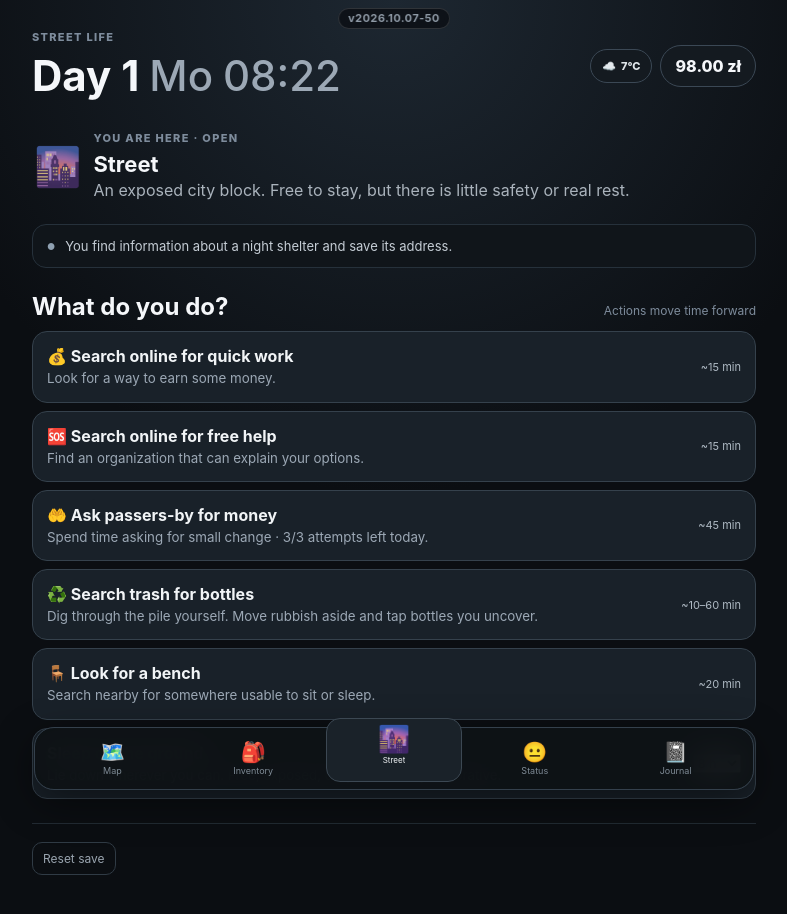
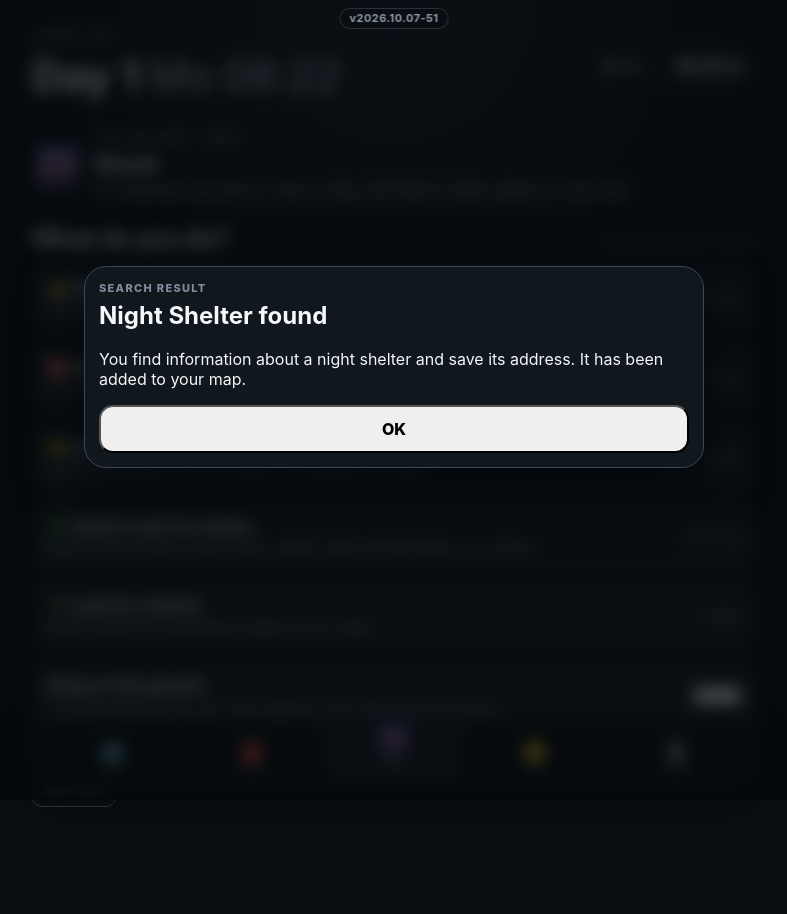
Before and after one commit to AlexanderKruk/street-life-game, a React (Vite) app: page / in a window 1280 px wide. Both pictures are taken after a click on the button 640 px from the left and 298 px from the top of the page. Shown: the top 914 px of the page, without its empty margins (246-1033 px from the left). Built offline with nearby package versions, Linux system fonts and the light colour scheme.

Commit message:
Show online search results in confirmation modal v51

```diff
--- a/src/App.tsx
+++ b/src/App.tsx
@@ -150,6 +150,7 @@ function overallStatus(game: GameState) {
 export default function App() {
   const [game, setGame] = useState<GameState>(loadGame)
   const [message, setMessage] = useState('')
+  const [infoModal, setInfoModal] = useState<{ title: string; text: string } | null>(null)
   const [discoveredLocations, setDiscoveredLocations] = useState<string[]>(() => {
     try {
       const raw = localStorage.getItem(DISCOVERY_KEY)
@@ -660,9 +661,9 @@ export default function App() {
     setDiscoveredLocations((prev) => prev.includes(result.id) ? prev : [...prev, result.id])
     if (kind === 'shelter' && game.minutes >= 22 * 60) {
       setActiveGoal({ type: 'night-shelter', day: game.day + 1, minute: 19 * 60 })
-      setMessage('You find a night shelter, but registration is closed for tonight. Come tomorrow from 19:00 to request a place.')
+      setInfoModal({ title: 'Night Shelter found', text: 'Registration is closed for tonight. Come tomorrow from 19:00 to request a place. The address has been added to your map.' })
     } else {
-      setMessage(result.message)
+      setInfoModal({ title: `${result.label} found`, text: `${result.message} It has been added to your map.` })
     }
   }
 
@@ -1129,6 +1130,7 @@ export default function App() {
     localStorage.removeItem(GOAL_KEY)
     setGame(initialState)
     setMessage('New run started.')
+    setInfoModal(null)
     setScreen('location')
     setTrip(null)
     setSelectedDestination(null)
@@ -1166,6 +1168,14 @@ export default function App() {
     <button className={screen === target ? 'nav-item active' : 'nav-item'} onClick={() => setScreen(target)}><span>{icon}</span><small>{label}</small></button>
 
   return <main className="shell">
+    {infoModal && <div className="phone-overlay">
+      <section className="phone-modal">
+        <p className="eyebrow">SEARCH RESULT</p>
+        <h2>{infoModal.title}</h2>
+        <p className="muted">{infoModal.text}</p>
+        <button className="trash-stop" onClick={() => setInfoModal(null)}>OK</button>
+      </section>
+    </div>}
     {trashSummary && <div className="trash-overlay">
       <section className="trash-card">
         <p className="eyebrow">SEARCH COMPLETE</p>
@@ -1190,12 +1200,12 @@ export default function App() {
           >{item.icon}</button>)}
         </div>
         <div className="trash-result"><span>🎒 Bottles: {inventory.bottles}</span><span>🚫 Rejected: {trashGame.rejected}</span></div>
-        <div className="trash-build">Build 2026.10.07-50</div>
+        <div className="trash-build">Build 2026.10.07-51</div>
         <button className="trash-stop" onClick={finishTrashSearch}>Stop searching</button>
       </section>
     </div>}
 
-    <div className="build-badge">v2026.10.07-50</div>
+    <div className="build-badge">v2026.10.07-51</div>
 
     <header>
       <div><p className="eyebrow">STREET LIFE</p><h1>Day {game.day} <span className="weekday">{weekday(game.day)}</span> <span>{formatTime(game.minutes)}</span></h1></div>
```
